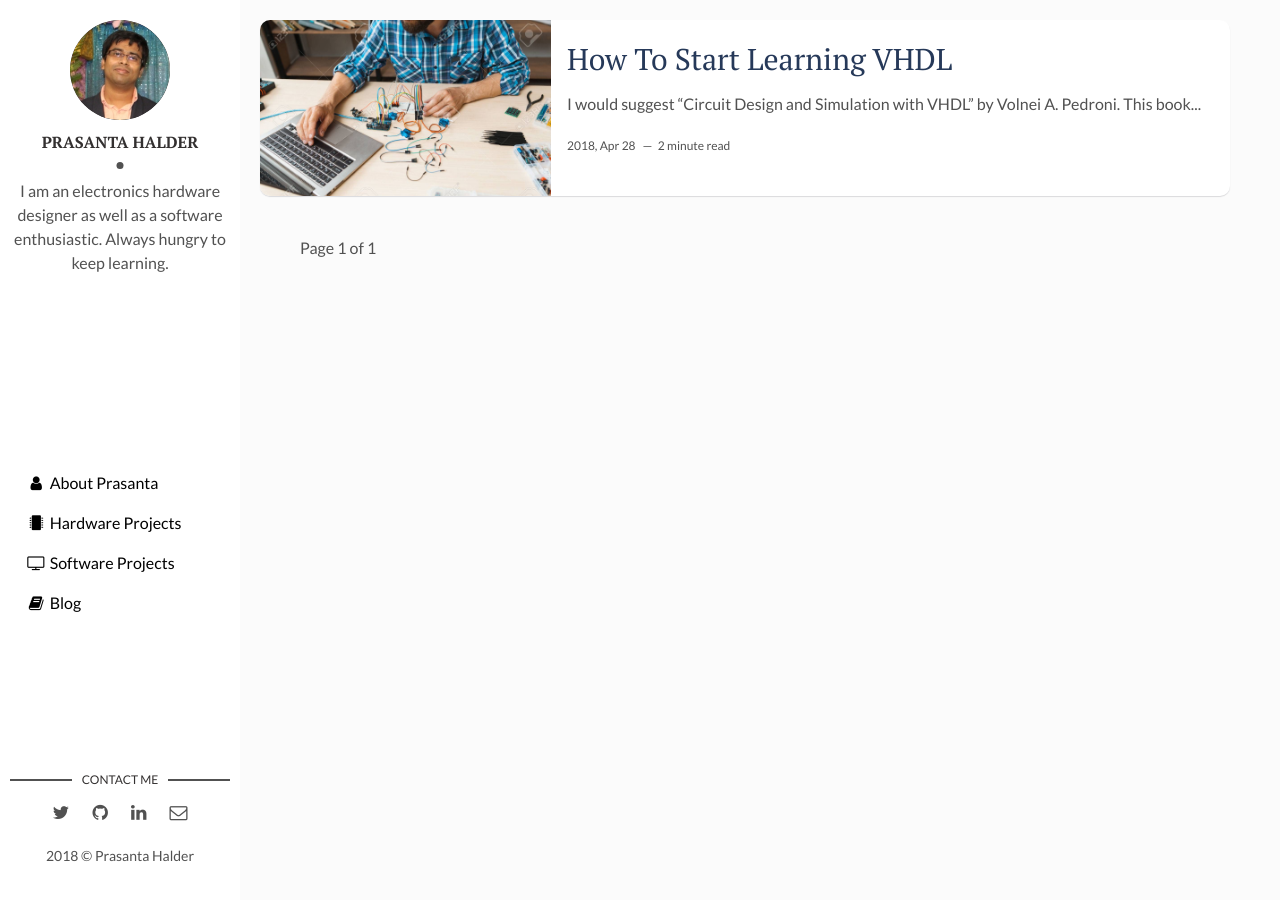
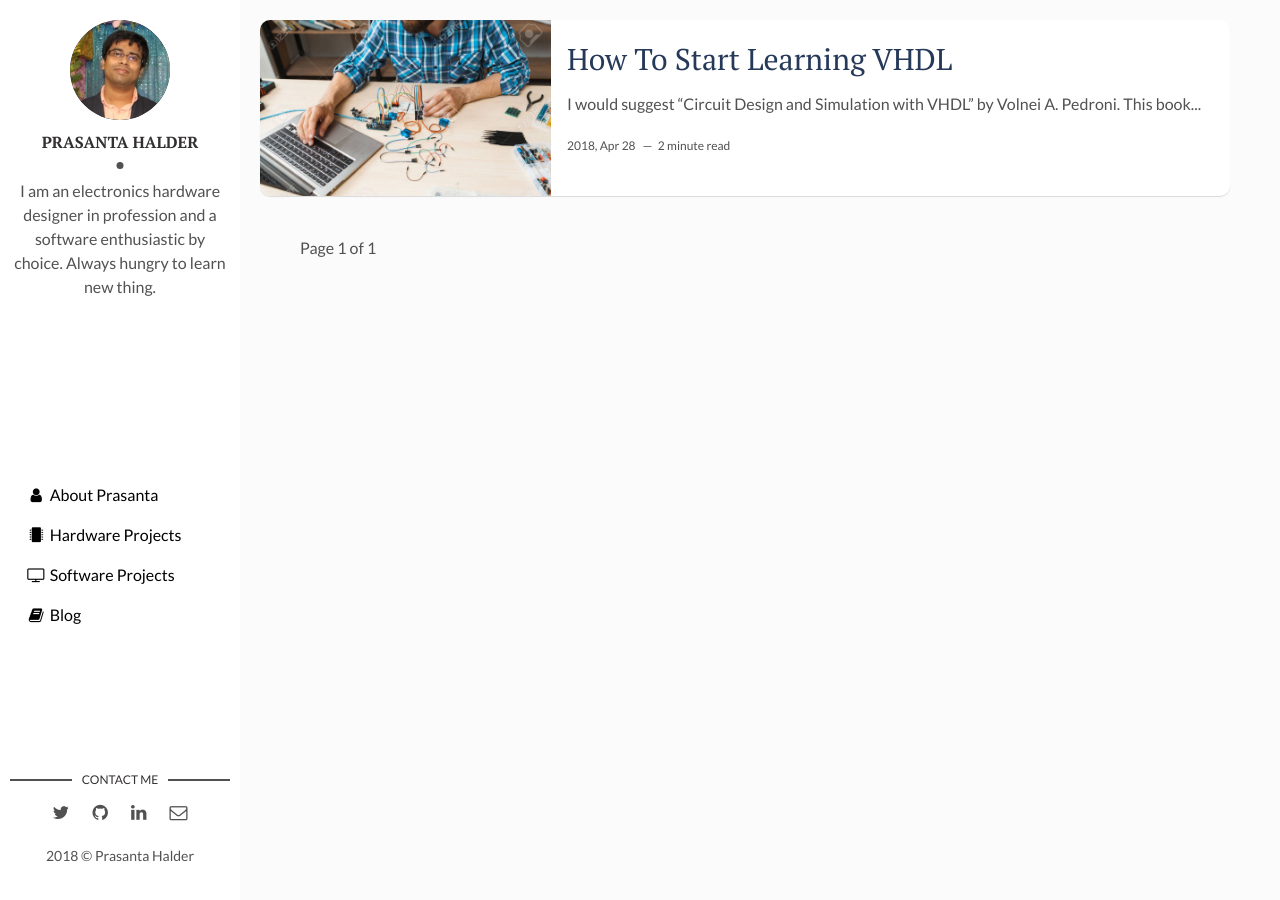
Before and after one commit to prashal/prashal.github.io, a Jekyll site: the page built from index.html, in a window 1280 px wide. Built offline with Jekyll 4.4.1, drawn with Linux system fonts in a browser that asks for light colours; the list of posts is cut into pages by our own code.

Commit message:
Update _config.yml

```diff
--- a/_config.yml
+++ b/_config.yml
@@ -10,7 +10,7 @@ site-twitter: #if your site has a twitter account, enter it here
 # Author Settings
 author: Prasanta Halder # add your name
 author-img: prasanta-halder.jpg # add your photo
-about-author: I am an electronics hardware designer as well as a software enthusiastic. Always hungry to keep learning. # add description
+about-author: I am an electronics hardware designer in profession and a software enthusiastic by choice. Always hungry to learn new thing. # add description
 social-twitter: prasa # add your Twitter handle
 social-facebook: prasanta.halder50 # add your Facebook handle
 social-github: prashal # add your Github handle
```
